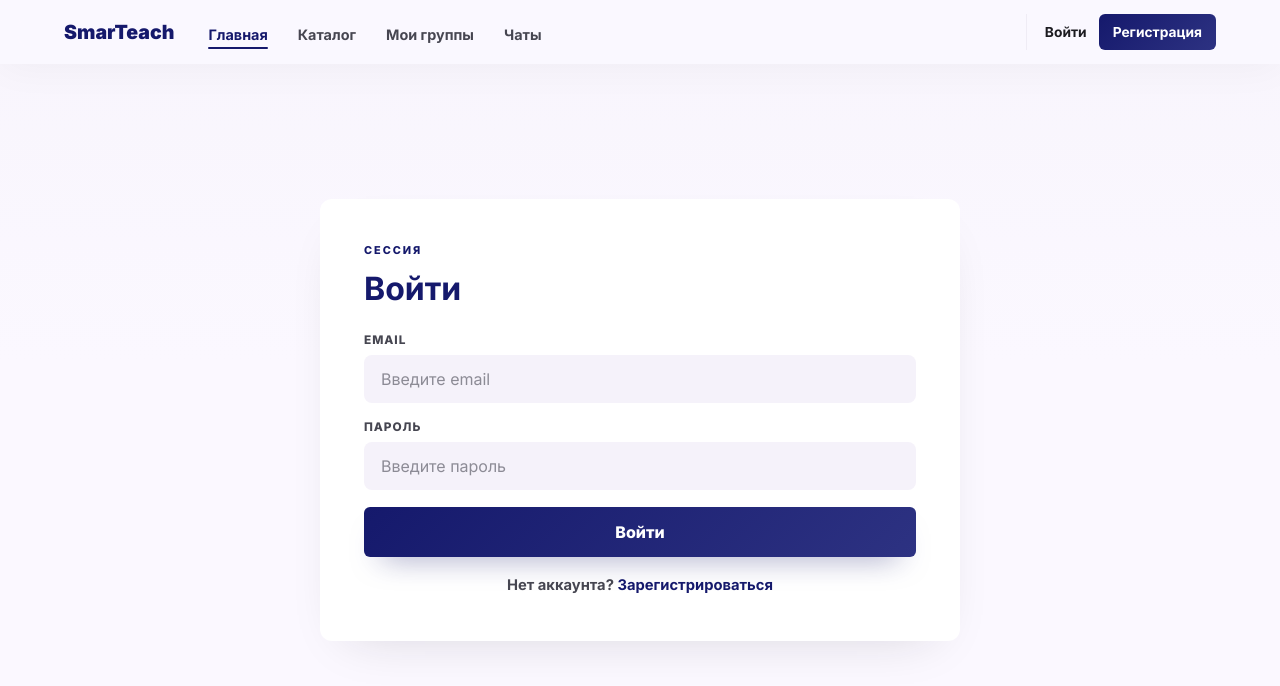
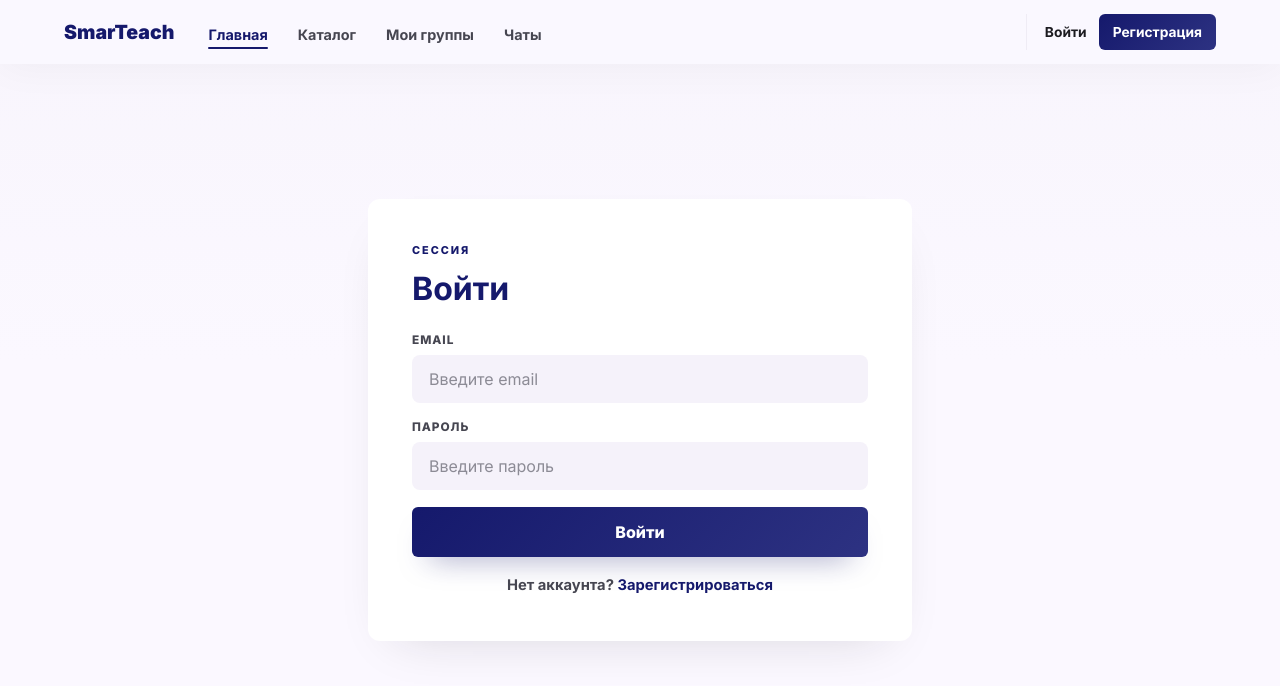
Before and after one commit to smrcdr/SmartTeach, a Vue app in the folder apps/web/: page /login in a window 1280 px wide. Shown: the top 686 px of the page. Built offline with nearby package versions, Linux system fonts and the light colour scheme; no server answers.

Commit message:
Shorten auth input fields

```diff
--- a/apps/web/src/pages/auth/LoginPage.vue
+++ b/apps/web/src/pages/auth/LoginPage.vue
@@ -55,8 +55,8 @@ async function submit() {
   display: flex;
   justify-content: center;
   margin: 0 auto;
-  max-width: 640px;
-  width: min(100%, 640px);
+  max-width: 544px;
+  width: min(100%, 544px);
 }
 
 .auth-card {
--- a/apps/web/src/pages/auth/RegisterPage.vue
+++ b/apps/web/src/pages/auth/RegisterPage.vue
@@ -56,8 +56,8 @@ async function submit() {
   display: flex;
   justify-content: center;
   margin: 0 auto;
-  max-width: 640px;
-  width: min(100%, 640px);
+  max-width: 544px;
+  width: min(100%, 544px);
 }
 
 .auth-card {
```
Also changed, not shown: 2 other files (tests, documents, lock files or other folders).
